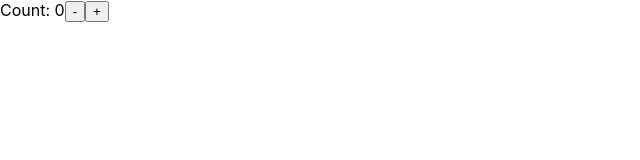
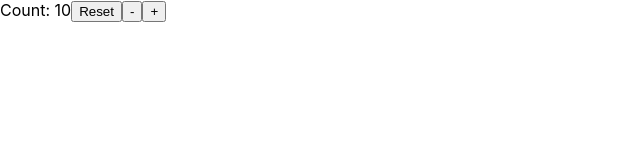
Before and after one commit to humbertojacobm/react-16.13-hooks, a React (Create React App) app: page / in a window 1280 px wide. Shown: the top 160 px of the page, without its empty margins (0-640 px from the left). Built offline with nearby package versions, Linux system fonts and the light colour scheme.

Commit message:
new way to use Reducer

```diff
--- a/src/App.js
+++ b/src/App.js
@@ -7,7 +7,7 @@ import Counter from './components/Counter'
 
 function App() {
   return (
-    <Counter/>
+    <Counter initialCount="10"/>
   );
 }
 
--- a/src/components/Counter.js
+++ b/src/components/Counter.js
@@ -1,6 +1,10 @@
 import React, {useState, useEffect, useReducer} from 'react'
 
 const initialState = {count: 0};
+
+function init(initialCount){
+    return {count: initialCount}
+}
 
 function reducer(state, action){
     switch (action.type){
@@ -8,16 +12,21 @@ function reducer(state, action){
             return {count: state.count + 1};
         case 'decrement':
             return {count: state.count -1};
+        case 'reset':
+            return init(action.payload);
         default:
             throw new Error();
     }
 }
 
-function Counter(props){
-    const [state, dispatch] = useReducer(reducer, initialState);
+function Counter({initialCount}){
+    const [state, dispatch] = useReducer(reducer, initialCount,init);
     return(
         <>
             Count: {state.count}
+            <button onClick={()=> dispatch({type:'reset', payload: initialCount})}>
+                Reset
+            </button>
             <button onClick={()=> dispatch({type: 'decrement'})}>
                 -
             </button>
```
